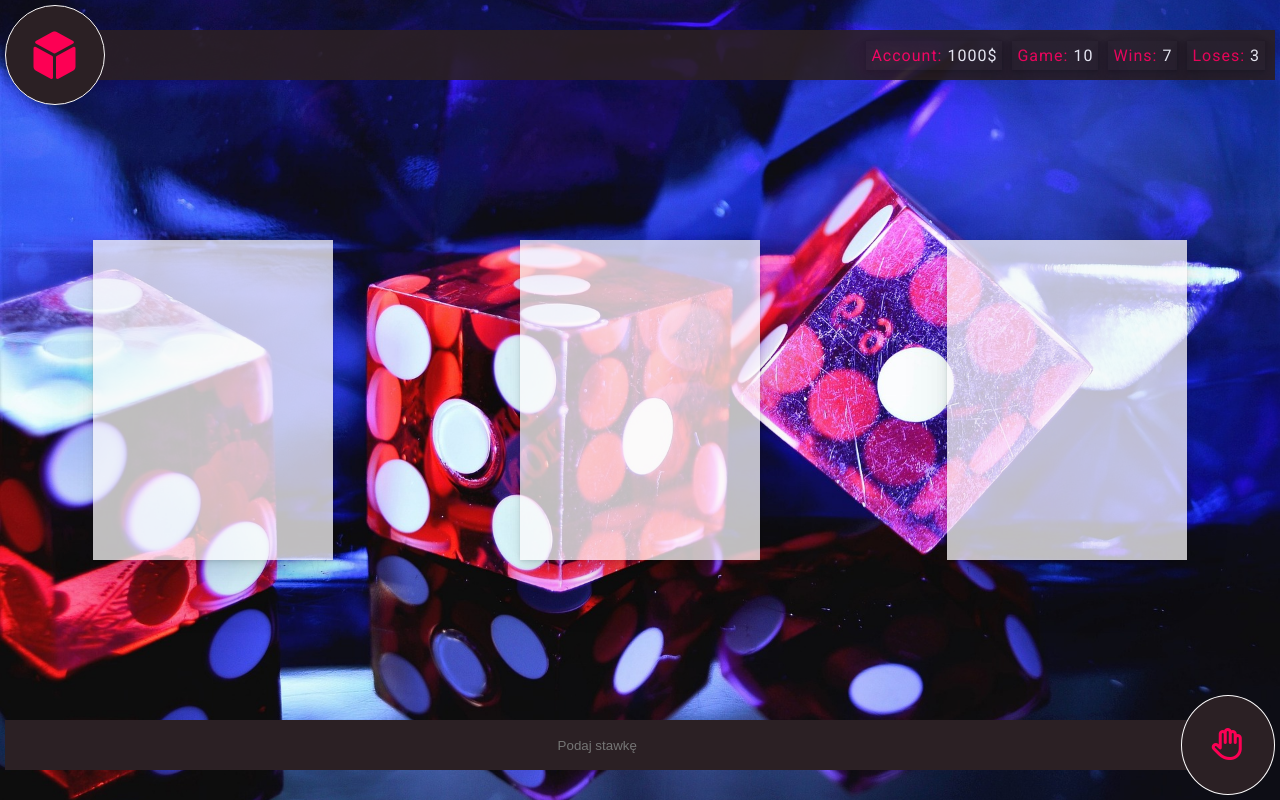
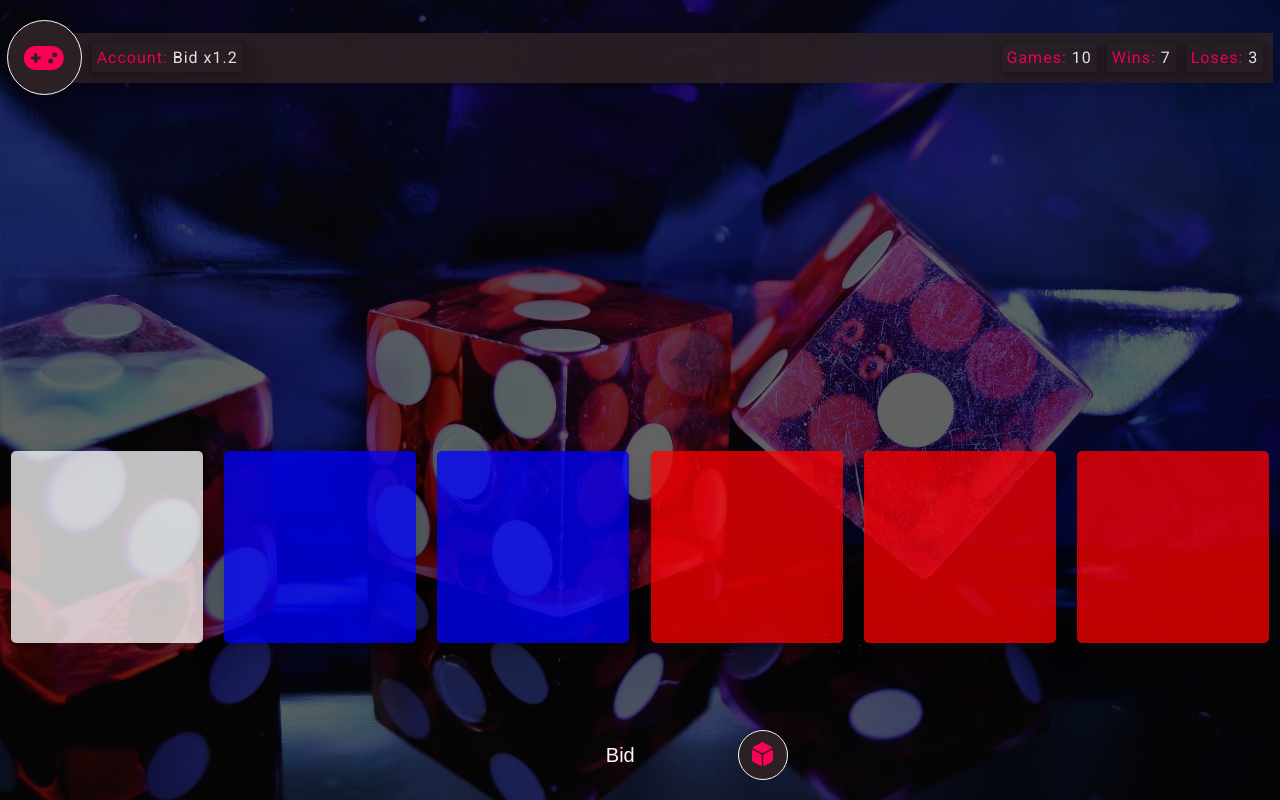
Before and after one commit to pzte90/Game, a website built with webpack: page src/templates/index.html in a window 1280 px wide. Built offline with nearby package versions, Linux system fonts and the light colour scheme.

Commit message:
response changes, add draw.js, rules,js

```diff
--- /dev/null
+++ b/src/js/draw.js
@@ -0,0 +1,13 @@
+export default class Draw{
+    constructor(){
+        this.options = ['blue', 'red', 'white'];
+    }
+    drawColors(cards){
+        let colors = [];
+        for(let i = 0; i < cards; i++ ){
+            let randomColor = Math.floor(Math.random() * this.options.length);
+            colors.push(this.options[randomColor]);
+        }
+        return colors
+    }
+}
--- a/src/js/game.js
+++ b/src/js/game.js
@@ -1 +1,25 @@
-console.log("imported !")
+import Draw from './draw.js';
+import Rules from './rules.js';
+
+export default class Game{
+    constructor(){
+        this.accountValue = document.querySelector('.general__info-value span'),
+        this.gameCount = document.querySelector('.general__info-count span'),
+        this.wins = document.querySelector('.general__info-win span'),
+        this.loses = document.querySelector('.general__info-lose span'),
+        this.cards = document.querySelectorAll('.cards__container')
+        this.draw = new Draw;
+        this.addColors();
+        // this.show();
+    }
+    show(){
+        console.log(this.accountValue, this.gameCount, this.wins, this.loses,this.cards.length, this.draw.drawColors(), Rules.checkWin());
+    }
+    addColors(){
+        let colors = this.draw.drawColors(this.cards.length);
+        this.cards.forEach((card, index) => {
+            card.style.backgroundColor = colors[index];
+        })
+        this.accountValue.textContent = ` Bid x${Rules.checkWin(colors)}`
+    }
+};
--- /dev/null
+++ b/src/js/rules.js
@@ -0,0 +1,22 @@
+export default class Rules{
+    static checkWin(options){
+        let win = 0;
+        let uniqueColors = [... new Set(options)];
+        for(let i=0; i < uniqueColors.length; i++){
+            let sameColor = options.filter(color => {
+                return color === uniqueColors[i]
+                })
+                if(sameColor.length === 3){
+                    win += 1.2
+                } else if(sameColor.length === 4){
+                    win += 1.5
+                } else if(sameColor.length === 5){
+                    win += 2
+                } else if(sameColor.length === 6){
+                    win += 3
+                }
+            }
+            console.log(win);
+            return win;
+        }
+}
--- a/src/main.js
+++ b/src/main.js
@@ -1,3 +1,4 @@
 import './sass/style.scss';
-import img from './images/internet.jpg';
-import './js/game'
+import Game from './js/game.js';
+
+const game = new Game();
--- a/src/sass/content/_cards.scss
+++ b/src/sass/content/_cards.scss
@@ -1,9 +1,12 @@
 .cards{
     display: flex;
+    flex-wrap: wrap;
     justify-content: space-around;
     &__container{
-        width: 30vw;
-        height: 30vh;
+        width: 25vw;
+        height: 25vw;
+        margin: 3vw;
+        border-radius: 5px;
         background-color: $secondary-color;
         box-shadow: 0 1px 2px rgba(0,0,0,0.07),
         0 2px 4px rgba(0,0,0,0.07),
@@ -14,8 +17,16 @@
         opacity: 0.75;
 
         @include orientation(landscape){
-            width: 30vh;
-            height: 40vh;
+            width: 10vw;
+            height: 10vw;
+        }
+        @include media(deskopt){
+            max-width: 210px;
+            max-height: 210px;
+            width: 15vw;
+            height: 15vw;
+            margin: 0;
+            margin-bottom: $main-spacing*4;
         }
     }
 }
--- a/src/sass/content/_general.scss
+++ b/src/sass/content/_general.scss
@@ -3,7 +3,9 @@
     display: flex;
     align-items: center;
     color: $contrast-color;
-    margin: $main-spacing/4;
+    margin: $main-spacing/3;
+    margin-top: $main-spacing;
+    margin-bottom: auto;
     letter-spacing: 1px;
     overflow: hidden;
     &__logo{
@@ -17,22 +19,15 @@
         border-radius: 50%;
         margin-right: -10px;
         z-index: 999;
-        box-shadow: -10px 0 none;
+        box-shadow: 0 0 0 10px inherit;
         cursor: pointer;
-        @include media(tablet){
-            flex: 0 0 100px;
-            height: 100px;
-        }
-        &:hover ~ .general__info{
-            transform: translateX(0);
-        }
-        &-dice{
+        // &:hover ~ .general__info{
+        //     transform: translateX(0);
+        // }
+        &-gamepad{
             display: block;
             color: $contrast-color;
             font-size: $base-font-size*2;
-            @include media(tablet){
-                font-size: $base-font-size*3;
-            }
         }
     }
     &__info{
@@ -55,9 +50,9 @@
             0 8px 16px rgba(0,0,0,0.07),
             0 16px 32px rgba(0,0,0,0.07),
             0 32px 64px rgba(0,0,0,0.07);
-            @media (max-width: 340px) {
+            @media (max-width: 345px) {
                 padding: $main-spacing/6;
-                margin-right: $main-spacing/3;
+                margin-right: $main-spacing/4;
             }
             span{
                 display: block;
@@ -72,7 +67,7 @@
             }
         }
         &-value{
-            margin-left: auto;
+            margin-right: auto;
         }
     }
 }
--- a/src/sass/content/_play.scss
+++ b/src/sass/content/_play.scss
@@ -2,54 +2,54 @@
     display: flex;
     flex-direction: column;
     align-items: center;
-    margin: $main-spacing/4;
-    @media (max-width: 425px) {
-        flex-direction: row;
-    }
+    margin: $main-spacing/3;
+    margin-bottom: $main-spacing;
+    z-index: 1;
     @include orientation(landscape){
         flex-direction: row;
+        justify-content: center;
     }
-    @include media(tablet){
+    @include media(mobile){
         flex-direction: row;
+        justify-content: center;
     }
     &__bid{
-        width: 100%;
+        flex: 1 0 1;
         height: 50px;
-        background-color: $main-color;
+        background-color: inherit;
         color: $secondary-color;
         border: none;
-        margin-bottom: $main-spacing*2;
+        margin-bottom: $main-spacing;
         text-align: center;
-        @media (max-width: 425px) {
-            margin: 0;
+        font-size: 20px;
+        &:focus {
+            outline: none;
+        }
+        &::placeholder{
+            color: $secondary-color;
         }
         @include orientation(landscape){
             margin: 0;
         }
-        @include media(tablet){
+        @include media(mobile){
             margin: 0;
         }
     }
     &__btn{
         cursor: pointer;
-        width: 75px;
-        height: 75px;
+        width: 50px;
+        height: 50px;
         background-color: $main-color;
         border: $secondary-color 1px solid;
         border-radius: 50%;
         color: $contrast-color;
-        font-size: $base-font-size*2;
+        font-size: $base-font-size*1.5;
         margin-bottom: $main-spacing;
-        @media (max-width: 425px) {
-            margin: 0 0 0 -20px;
-        }
         @include orientation(landscape){
             margin: 0 0 0 -20px;
         }
-        @include media(tablet){
+        @include media(mobile){
             margin: 0 0 0 -20px;
-            width: 100px;
-            height: 100px;
         }
     }
 }
--- a/src/sass/content/_wrapper.scss
+++ b/src/sass/content/_wrapper.scss
@@ -1,13 +1,22 @@
 .wrapper{
+    position: relative;
     display: flex;
     flex-direction: column;
-    justify-content: space-between;
+    justify-content: flex-end;
     height: 100vh;
     background-color: royalblue;
     background-image: url('../images/casino.jpg');
     background-repeat: no-repeat;
-    background-position: center;
+    background-position: 70% 0;
     background-size: cover;
     max-width: 1440px;
     margin: 0 auto;
+    overflow: hidden;
 }
+
+.hero-bg{
+    position: absolute;
+    width: 100%;
+    height: 100%;
+    background-color: rgba(0, 0, 0, 0.61);
+}
--- a/src/sass/style.scss
+++ b/src/sass/style.scss
@@ -7,10 +7,3 @@
 @import './content/general';
 @import './content/cards';
 @import './content/play';
-
-
-.parking{
-    width: 400px;
-    height: 300px;
-    background-image: url('../images/parking.jpg')
-}
--- a/src/templates/index.html
+++ b/src/templates/index.html
@@ -8,13 +8,14 @@
 </head>
 <body>
     <div class="wrapper">
+        <div class="hero-bg"></div>
         <section class="general">
             <div class="general__logo">
-                <span class="general__logo-dice fas fa-dice-d6"></span>
+                <span class="general__logo-gamepad fas fa-gamepad"></span>
             </div>
             <div class="general__info">
                 <p class="general__info-value">Account:<span> 1000$</span></p>
-                <p class="general__info-count">Game:<span> 10</span></p>
+                <p class="general__info-count">Games:<span> 10</span></p>
                 <p class="general__info-win">Wins:<span> 7</span></p>
                 <p class="general__info-lose">Loses:<span> 3</span></p>
             </div>
@@ -30,14 +31,22 @@
             <div class="cards__container">
 
             </div>
+            <div class="cards__container">
+
+            </div>
+            <div class="cards__container">
+
+            </div>
+            <div class="cards__container">
+
+            </div>
         </section>
 
         <section class="play">
-            <input class="play__bid" type="number" placeholder=" Podaj stawkę">
-            <button class="play__btn"><span class="far fa-hand-paper"></span></button>
+            <input class="play__bid" type="number" placeholder=" Bid">
+            <button class="play__btn"><span class="fas fa-dice-d6"></span></button>
         </section>
     </div>
-
     <div class="blure"></div>
 </body>
 </html>
```
Also changed, not shown: src/images/internet.jpg (deleted), src/images/parking.jpg (deleted).
